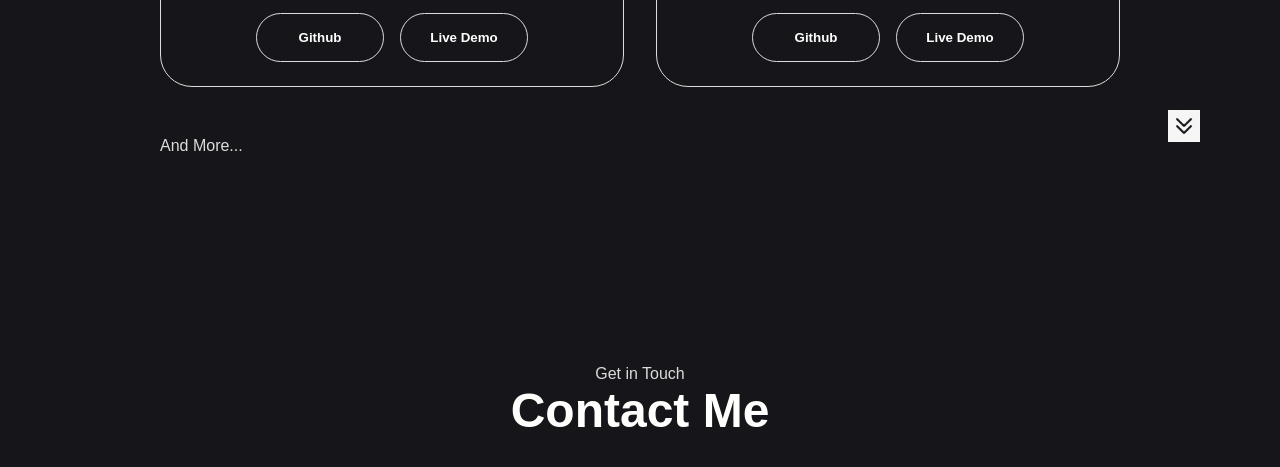
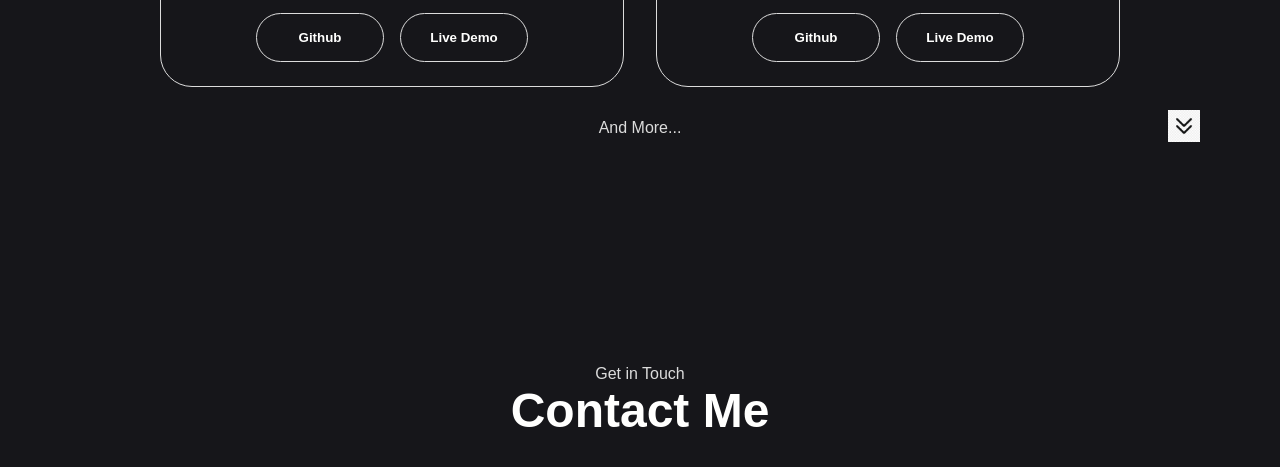
Before and after one commit to Sujx1309/myportfolio, a plain HTML site: page Index.html in a window 1280 px wide. Shown: the part 3018-3485 px from the top of the page. Drawn offline with nearby package versions, Linux system fonts and the light colour scheme.

Commit message:
Update Index.html

```diff
--- a/Index.html
+++ b/Index.html
@@ -410,8 +410,7 @@ check_circle
           </div>
         </div>
       </div>
-      <br>
-      <p> And More...</p>
+      <p style="text-align: center;"> And More...</p>
       <a href="#contact">
       <img
         src="arrow.png"
```
